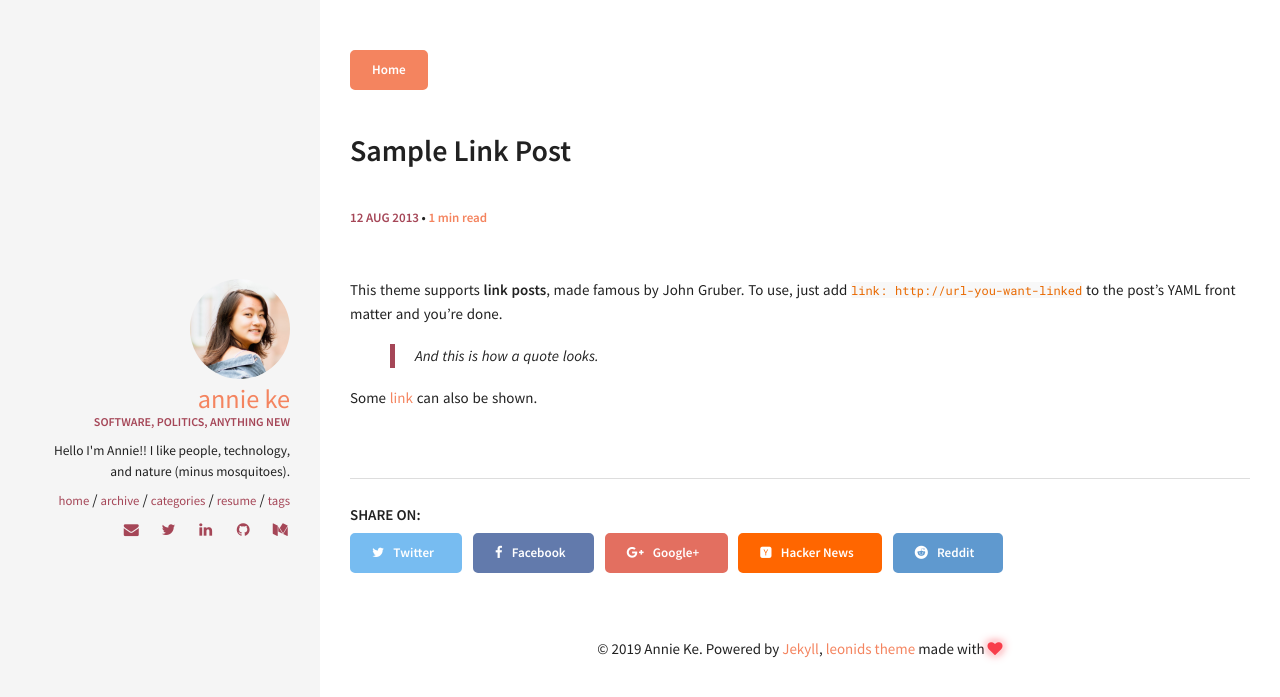
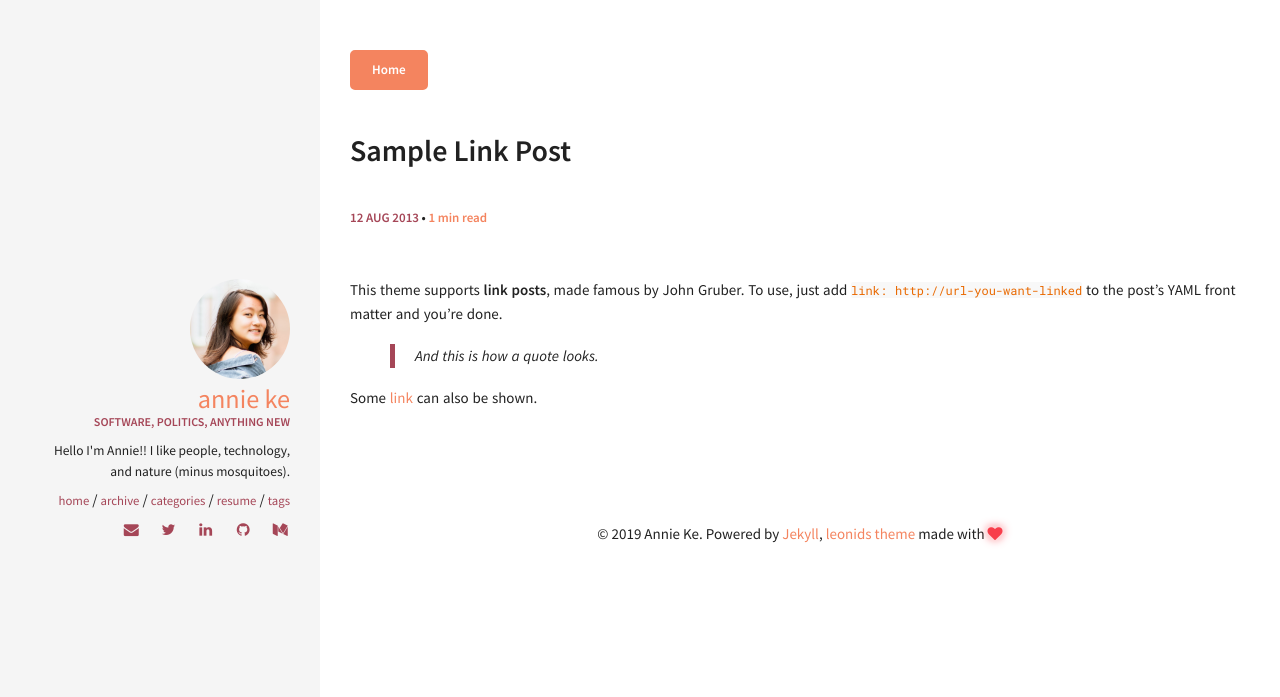
Before and after one commit to annieke/annieke.github.io, a Jekyll site: the page built from _posts/2013-08-12-sample-link-post.md, in a window 1280 px wide. Shown: the top 697 px of the page. Built offline with Jekyll 4.4.1, drawn with Linux system fonts in a browser that asks for light colours; some of the changed lines change nothing that is shown.

Commit message:
removed sharing links

```diff
--- a/_layouts/post.html
+++ b/_layouts/post.html
@@ -40,6 +40,7 @@ layout: default
   </article>
 </div>
 
+<!--
 <div class="share-buttons">
   <h6>Share on: </h6>
   <ul>
@@ -59,7 +60,8 @@ layout: default
       <a href="https://www.reddit.com/submit?url={{ site.url }}{{ page.url }}" class="reddit btn" title="Share on Reddit"><i class="fa fa-reddit"></i><span> Reddit</span></a>
     </li>
   </ul>
-</div><!-- end share-buttons -->
+</div>
+-->
 
 {% if site.owner.disqus-shortname and page.comments == true %}
 <div id="disqus_thread"></div>
```
